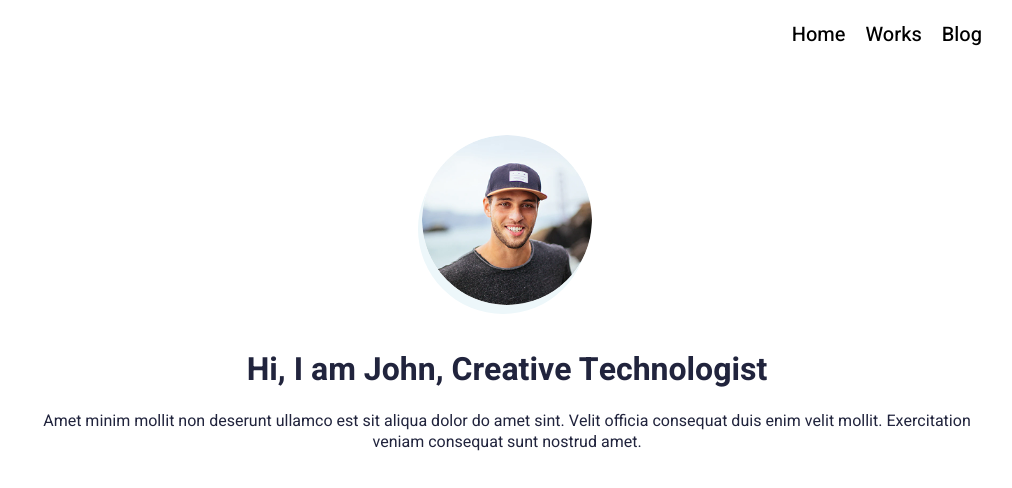
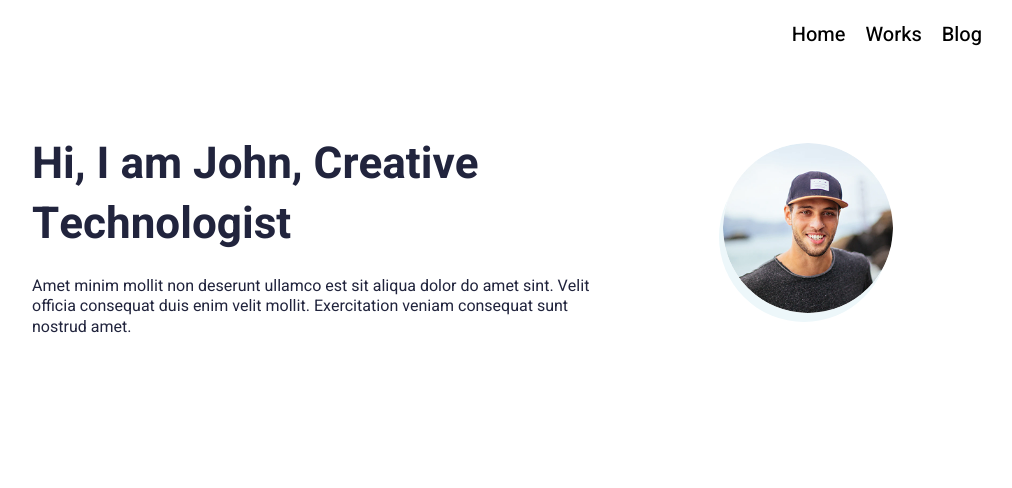
Before and after one commit to zhanybekovich/react-portfolio, a React (Vite) app: page / in a window 1280 px wide. Shown: the top 488 px of the page, without its empty margins (133-1145 px from the left). Built offline with nearby package versions, Linux system fonts and the light colour scheme.

Commit message:
Add banner styles

```diff
--- a/src/components/Banner/banner.scss
+++ b/src/components/Banner/banner.scss
@@ -6,10 +6,19 @@
     display: flex;
     flex-direction: column;
     align-items: center;
+
+    @media screen and (min-width: 800px) {
+      flex-direction: row;
+      gap: 110px;
+    }
   }
 
   &-text {
     width: 100%;
+
+    @media screen and (min-width: 800px) {
+      text-align: left;
+    }
   }
 
   &-img {
@@ -20,6 +29,11 @@
     margin-bottom: 45px;
     box-shadow: -4px 9px 0 #edf7fa;
     border-radius: 50%;
+
+    @media screen and (min-width: 800px) {
+      order: 0;
+      margin-right: 89px;
+    }
   }
 
   &-title {
@@ -29,6 +43,13 @@
     text-align: center;
     color: #21243d;
     margin-bottom: 21px;
+
+    @media screen and (min-width: 800px) {
+      text-align: left;
+      font-size: 44px;
+      line-height: 136%;
+      color: #21243d;
+    }
   }
 
   &-description {
@@ -38,5 +59,9 @@
     color: #21243d;
     line-height: 1.3;
     margin-bottom: 27px;
+
+    @media screen and (min-width: 800px) {
+      text-align: left;
+    }
   }
 }
```
